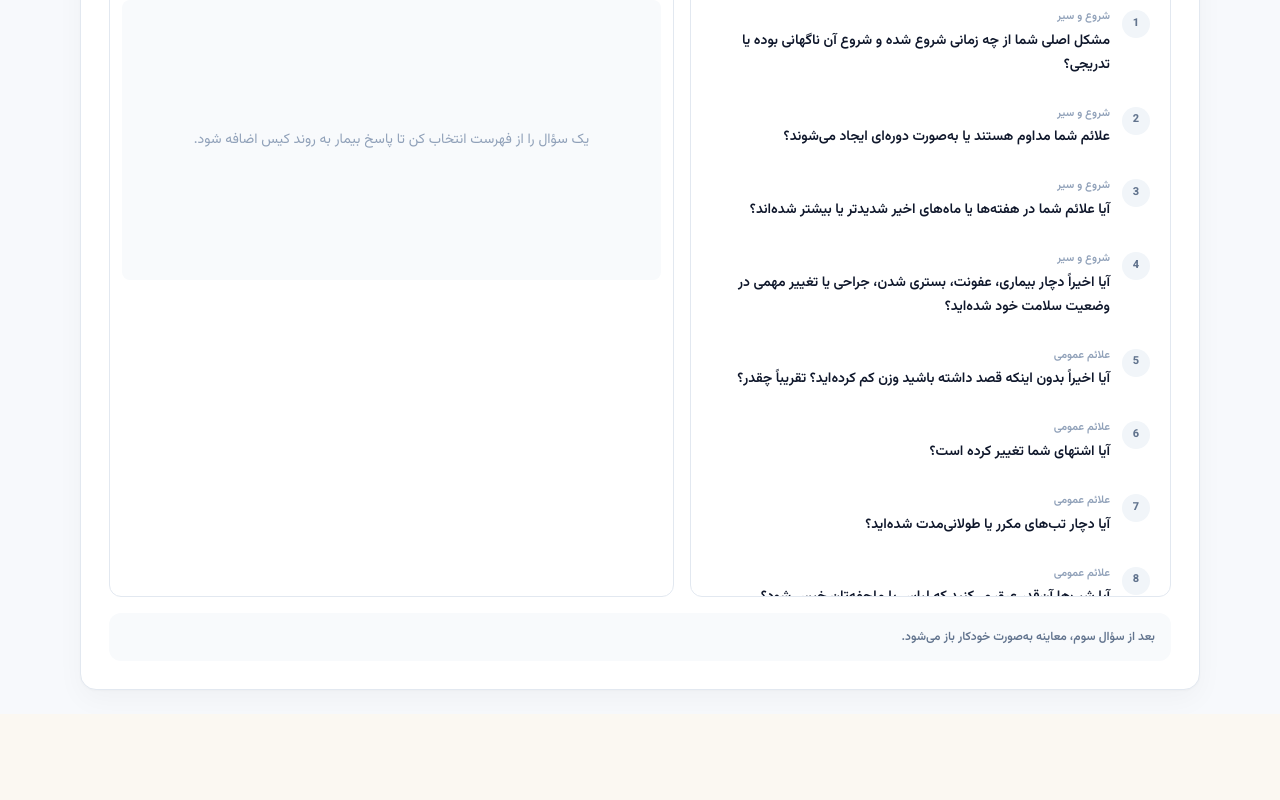
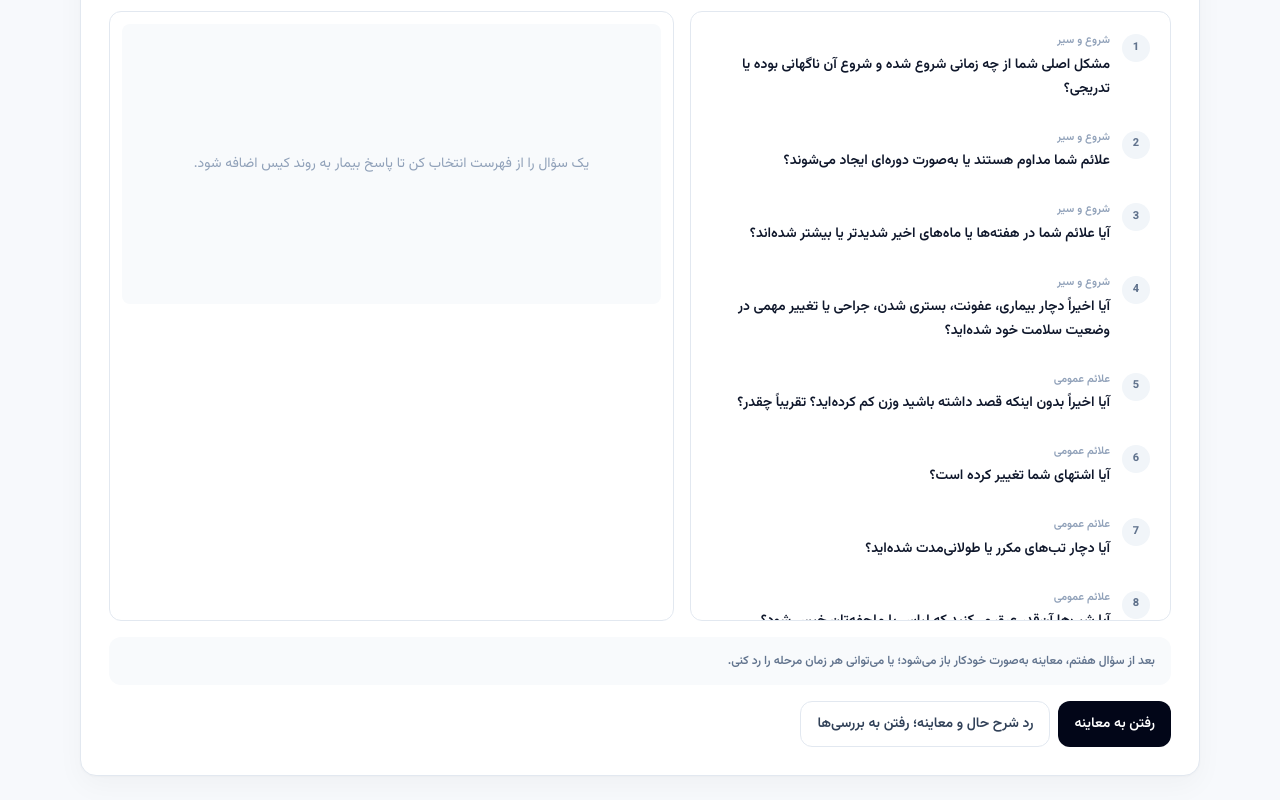
Before and after one commit to akbarinickannmnm/sonic, a Next.js app: page /case/today in a window 1280 px wide. Shown: the part 538-1338 px from the top of the page. Before the commit the page ends 1252 px from the top, so only its background shows below. Built offline with nearby package versions, Linux system fonts and the light colour scheme.

Commit message:
Update history flow and fix learn route conflict

```diff
--- a/components/CasePlayer.tsx
+++ b/components/CasePlayer.tsx
@@ -14,7 +14,7 @@ import CaseCompletionModal from "./CaseCompletionModal";
 
 type Stage = "history" | "physical-exam" | "investigation" | "diagnosis";
 
-const MAX_HISTORY_QUESTIONS = 3;
+const MAX_HISTORY_QUESTIONS = 7;
 const MAX_PHYSICAL_EXAMS = 2;
 const MAX_INVESTIGATIONS = 2;
 const MAX_GUESSES = 4;
@@ -214,6 +214,8 @@ export default function CasePlayer({
   const [activeStage, setActiveStage] = useState<Stage>("history");
   const [historySequence, setHistorySequence] = useState<string[]>([]);
   const [physicalSequence, setPhysicalSequence] = useState<string[]>([]);
+  const [historySkipped, setHistorySkipped] = useState(false);
+  const [physicalSkipped, setPhysicalSkipped] = useState(false);
   const [investigationSequence, setInvestigationSequence] = useState<string[]>([]);
   const [activeHistoryId, setActiveHistoryId] = useState<string | null>(null);
   const [activePhysicalId, setActivePhysicalId] = useState<string | null>(null);
@@ -355,6 +357,8 @@ export default function CasePlayer({
         const saved = JSON.parse(raw) as {
           answered?: AnsweredItem[];
           activeStage?: Stage;
+          historySkipped?: boolean;
+          physicalSkipped?: boolean;
           historySequence?: string[];
           physicalSequence?: string[];
           investigationSequence?: string[];
@@ -368,13 +372,23 @@ export default function CasePlayer({
           won?: boolean | null;
         };
 
-        const legacyHistory = saved.historySequence ?? saved.answered?.filter((item) => item.type === "history").map((item) => item.sourceId).slice(0, 3) ?? [];
-        const legacyPhysical = saved.physicalSequence ?? saved.answered?.filter((item) => item.type === "physical-exam").map((item) => item.sourceId).slice(0, 2) ?? [];
+        const legacyHistory = saved.historySequence ?? saved.answered?.filter((item) => item.type === "history").map((item) => item.sourceId).slice(0, MAX_HISTORY_QUESTIONS) ?? [];
+        const legacyPhysical = saved.physicalSequence ?? saved.answered?.filter((item) => item.type === "physical-exam").map((item) => item.sourceId).slice(0, MAX_PHYSICAL_EXAMS) ?? [];
         const legacyInvestigation = saved.investigationSequence ?? saved.answered?.filter((item) => item.type === "investigation").map((item) => item.sourceId) ?? [];
+
+        const legacyActiveStage = saved.activeStage;
+        const isDownstreamStage = legacyActiveStage === "physical-exam" || legacyActiveStage === "investigation" || legacyActiveStage === "diagnosis";
+        // Older sessions used a three-question history limit. Preserve their current stage
+        // by treating the unasked history questions as skipped when restoring such a session.
+        const restoredHistorySkipped = saved.historySkipped ?? (isDownstreamStage && legacyHistory.length < MAX_HISTORY_QUESTIONS);
+        const isAfterPhysicalStage = legacyActiveStage === "investigation" || legacyActiveStage === "diagnosis";
+        const restoredPhysicalSkipped = saved.physicalSkipped ?? (isAfterPhysicalStage && legacyPhysical.length < MAX_PHYSICAL_EXAMS);
 
         setHistorySequence(legacyHistory.slice(0, MAX_HISTORY_QUESTIONS));
         setPhysicalSequence(legacyPhysical.slice(0, MAX_PHYSICAL_EXAMS));
         setInvestigationSequence(legacyInvestigation.slice(0, MAX_INVESTIGATIONS));
+        setHistorySkipped(Boolean(restoredHistorySkipped));
+        setPhysicalSkipped(Boolean(restoredPhysicalSkipped));
         setActiveHistoryId(saved.activeHistoryId ?? legacyHistory[legacyHistory.length - 1] ?? null);
         setActivePhysicalId(saved.activePhysicalId ?? legacyPhysical[legacyPhysical.length - 1] ?? null);
         setActiveInvestigationId(saved.activeInvestigationId ?? legacyInvestigation[legacyInvestigation.length - 1] ?? null);
@@ -384,13 +398,21 @@ export default function CasePlayer({
         setCompleted(Boolean(saved.completed));
         setWon(saved.won ?? null);
 
-        const inferred: Stage = saved.activeStage === "diagnosis" && legacyInvestigation.length >= MAX_INVESTIGATIONS
-          ? "diagnosis"
-          : legacyInvestigation.length >= MAX_INVESTIGATIONS
+        const historyGateOpen = legacyHistory.length >= MAX_HISTORY_QUESTIONS || Boolean(restoredHistorySkipped);
+        const physicalGateOpen = legacyPhysical.length >= MAX_PHYSICAL_EXAMS || Boolean(restoredPhysicalSkipped);
+        const investigationGateOpen = legacyInvestigation.length >= MAX_INVESTIGATIONS;
+        const savedStageAllowed = legacyActiveStage === "history"
+          || (legacyActiveStage === "physical-exam" && historyGateOpen)
+          || (legacyActiveStage === "investigation" && historyGateOpen && physicalGateOpen)
+          || (legacyActiveStage === "diagnosis" && investigationGateOpen);
+
+        const inferred: Stage = savedStageAllowed && legacyActiveStage
+          ? legacyActiveStage
+          : investigationGateOpen
             ? "diagnosis"
-            : legacyPhysical.length >= MAX_PHYSICAL_EXAMS
+            : physicalGateOpen && historyGateOpen
               ? "investigation"
-              : legacyHistory.length >= MAX_HISTORY_QUESTIONS
+              : historyGateOpen
                 ? "physical-exam"
                 : "history";
         setActiveStage(inferred);
@@ -407,6 +429,8 @@ export default function CasePlayer({
 
     window.localStorage.setItem(storageKey, JSON.stringify({
       activeStage,
+      historySkipped,
+      physicalSkipped,
       historySequence,
       physicalSequence,
       investigationSequence,
@@ -421,11 +445,13 @@ export default function CasePlayer({
     }));
 
     window.dispatchEvent(new Event("sonic:practice-progress-updated"));
-  }, [activeHistoryId, activeInvestigationId, activePhysicalId, activeStage, completed, diagnosisInput, guessCount, historySequence, hydrated, investigationSequence, physicalSequence, selectedCategory, storageKey, won]);
+  }, [activeHistoryId, activeInvestigationId, activePhysicalId, activeStage, completed, diagnosisInput, guessCount, historySequence, historySkipped, hydrated, investigationSequence, physicalSequence, physicalSkipped, selectedCategory, storageKey, won]);
 
   const historyComplete = historySequence.length >= MAX_HISTORY_QUESTIONS;
   const physicalComplete = physicalSequence.length >= MAX_PHYSICAL_EXAMS;
   const investigationComplete = investigationSequence.length >= MAX_INVESTIGATIONS;
+  const historyGateOpen = historyComplete || historySkipped;
+  const physicalGateOpen = physicalComplete || physicalSkipped;
 
   function selectHistory(id: string) {
     if (completed || activeStage !== "history") return;
@@ -441,6 +467,22 @@ export default function CasePlayer({
         setActivePhysicalId(null);
       }, 220);
     }
+  }
+
+  function skipToPhysicalExam() {
+    if (completed) return;
+    setHistorySkipped(true);
+    setPhysicalSkipped(false);
+    setActivePhysicalId(null);
+    setActiveStage("physical-exam");
+  }
+
+  function skipToInvestigation() {
+    if (completed) return;
+    setHistorySkipped(true);
+    setPhysicalSkipped(true);
+    setActiveInvestigationId(null);
+    setActiveStage("investigation");
   }
 
   function selectPhysical(id: string) {
@@ -475,8 +517,8 @@ export default function CasePlayer({
   function openStage(stage: Stage) {
     if (completed) return;
     if (stage === "history") setActiveStage(stage);
-    else if (stage === "physical-exam" && historyComplete) setActiveStage(stage);
-    else if (stage === "investigation" && physicalComplete) setActiveStage(stage);
+    else if (stage === "physical-exam" && historyGateOpen) setActiveStage(stage);
+    else if (stage === "investigation" && historyGateOpen && physicalGateOpen) setActiveStage(stage);
     else if (stage === "diagnosis" && investigationComplete) setActiveStage(stage);
   }
 
@@ -549,8 +591,8 @@ export default function CasePlayer({
 
   const stageTabs: Array<{ id: Stage; label: string; count?: string; enabled: boolean }> = [
     { id: "history", label: "شرح حال", count: `${historySequence.length}/${MAX_HISTORY_QUESTIONS}`, enabled: true },
-    { id: "physical-exam", label: "معاینه", count: `${physicalSequence.length}/${MAX_PHYSICAL_EXAMS}`, enabled: historyComplete },
-    { id: "investigation", label: "بررسی‌ها", count: `${investigationSequence.length}/${MAX_INVESTIGATIONS}`, enabled: physicalComplete },
+    { id: "physical-exam", label: "معاینه", count: `${physicalSequence.length}/${MAX_PHYSICAL_EXAMS}`, enabled: historyGateOpen },
+    { id: "investigation", label: "بررسی‌ها", count: `${investigationSequence.length}/${MAX_INVESTIGATIONS}`, enabled: historyGateOpen && physicalGateOpen },
     { id: "diagnosis", label: "تشخیص", enabled: investigationComplete },
   ];
 
@@ -595,15 +637,19 @@ export default function CasePlayer({
             <StageShell
               eyebrow="History"
               title="شرح حال"
-              description="سه سؤال را از میان بانک سؤال انتخاب کن. سؤال‌ها و پاسخ‌های انتخاب‌شده بعد از هر انتخاب سمت راست باقی می‌مانند."
-              count={`${historySequence.length}/3`}
+              description="حداکثر هفت سؤال از شرح حال انتخاب کن. سؤال‌ها و پاسخ‌های انتخاب‌شده بعد از هر انتخاب سمت راست باقی می‌مانند. اگر لازم نیست همه سؤال‌ها را بپرسی، می‌توانی زودتر به مرحله بعد بروی."
+              count={`${historySequence.length}/${MAX_HISTORY_QUESTIONS}`}
               questions={filteredHistory}
               selectedIds={historySelected}
               activeId={activeHistoryId}
               onSelect={selectHistory}
               conversation={conversation}
               emptyText="یک سؤال را از فهرست انتخاب کن تا پاسخ بیمار به روند کیس اضافه شود."
-              completeText="بعد از سؤال سوم، معاینه به‌صورت خودکار باز می‌شود."
+              completeText="بعد از سؤال هفتم، معاینه به‌صورت خودکار باز می‌شود؛ یا می‌توانی هر زمان مرحله را رد کنی."
+              stageActions={[
+                { label: "رفتن به معاینه", onClick: skipToPhysicalExam, variant: "primary" },
+                { label: "رد شرح حال و معاینه؛ رفتن به بررسی‌ها", onClick: skipToInvestigation, variant: "secondary" },
+              ]}
               categoryFilter={courseBank.historyCategories.map((category) => ({ id: category.id, label: category.label }))}
               selectedCategory={selectedCategory}
               onSelectCategory={setSelectedCategory}
@@ -699,6 +745,7 @@ function StageShell({
   conversation,
   emptyText,
   completeText,
+  stageActions,
   categoryFilter,
   selectedCategory,
   onSelectCategory,
@@ -714,6 +761,7 @@ function StageShell({
   conversation: ConversationItem[];
   emptyText: string;
   completeText: string;
+  stageActions?: Array<{ label: string; onClick: () => void; variant?: "primary" | "secondary" }>;
   categoryFilter?: Array<{ id: string; label: string }>;
   selectedCategory?: string;
   onSelectCategory?: (value: string) => void;
@@ -785,6 +833,24 @@ function StageShell({
       </div>
 
       <div className="mt-4 rounded-xl bg-slate-50 px-4 py-3 text-xs font-semibold leading-6 text-slate-500">{completeText}</div>
+      {stageActions?.length ? (
+        <div className="mt-4 flex flex-col gap-2 sm:flex-row">
+          {stageActions.map((action) => (
+            <button
+              key={action.label}
+              type="button"
+              onClick={action.onClick}
+              className={`rounded-xl px-4 py-3 text-sm font-bold transition ${
+                action.variant === "primary"
+                  ? "bg-slate-950 text-white hover:bg-slate-800"
+                  : "border border-slate-200 bg-white text-slate-700 hover:bg-slate-50"
+              }`}
+            >
+              {action.label}
+            </button>
+          ))}
+        </div>
+      ) : null}
     </section>
   );
 }
```
Also changed, not shown: app/learn/[disease]/page.tsx (deleted, +0 -38 lines), 1 other file (tests, documents, lock files or other folders).
